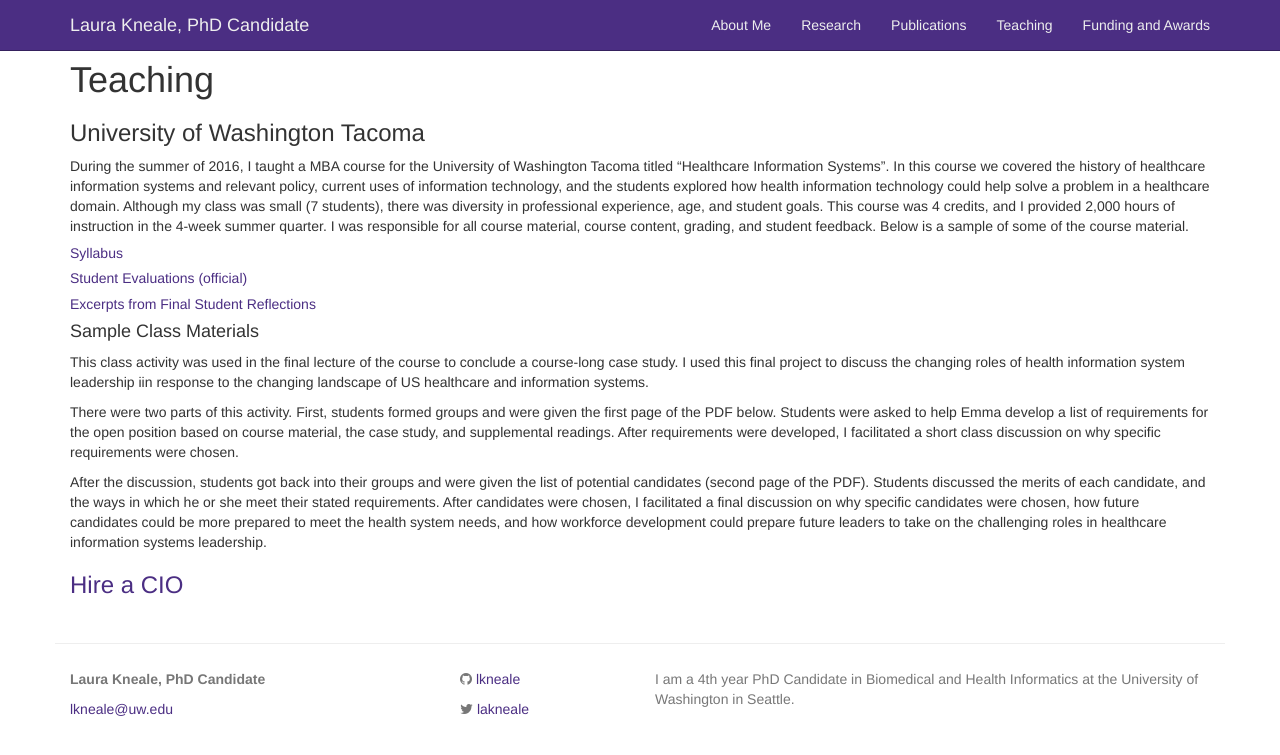
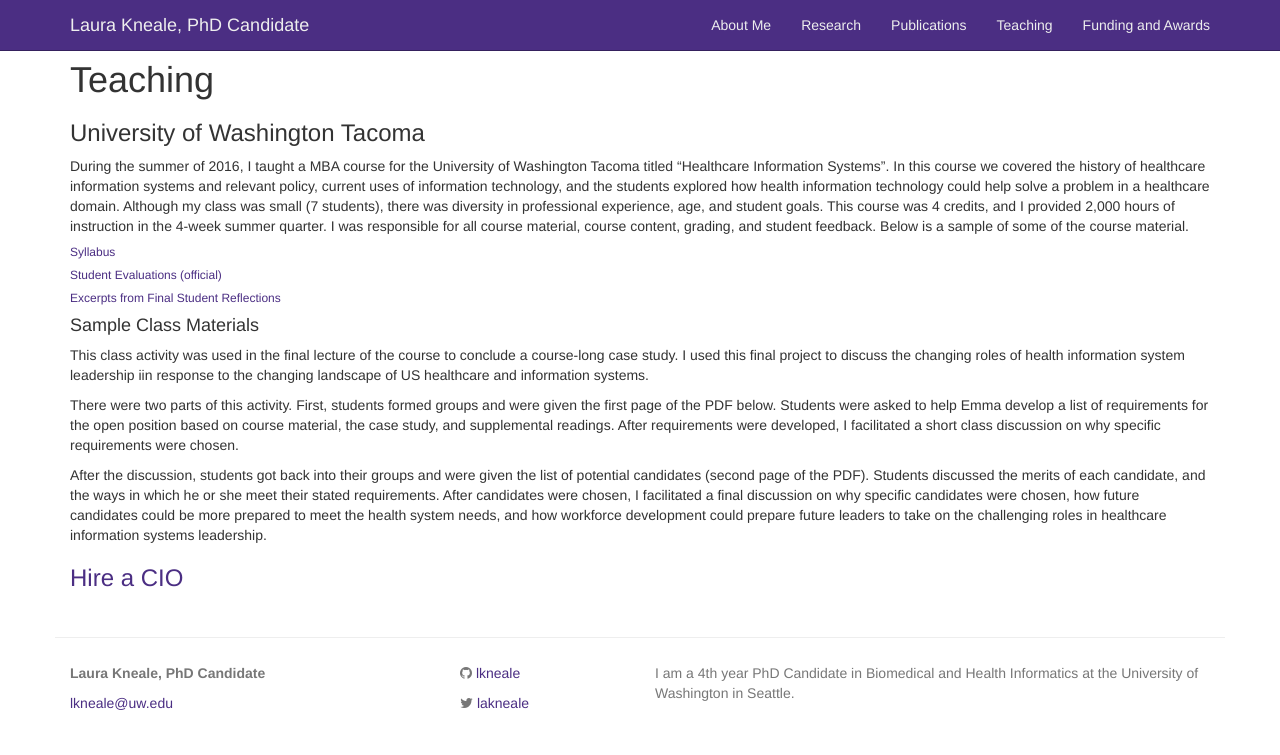
Before and after one commit to lkneale/lkneale.github.io, a Jekyll site: the page built from teaching.md, in a window 1280 px wide. Shown: the top 755 px of the page. Built offline with Jekyll 4.4.1, drawn with Linux system fonts in a browser that asks for light colours.

```diff
--- a/teaching.md
+++ b/teaching.md
@@ -6,11 +6,11 @@ permalink: /teaching/
 ### University of Washington Tacoma
 During the summer of 2016, I taught a MBA course for the University of Washington Tacoma titled "Healthcare Information Systems". In this course we covered the history of healthcare information systems and relevant policy, current uses of information technology, and the students explored how health information technology could help solve a problem in a healthcare domain. Although my class was small (7 students), there was diversity in professional experience, age, and student goals. This course was 4 credits, and I provided 2,000 hours of instruction in the 4-week summer quarter. I was responsible for all course material, course content, grading, and student feedback. Below is a sample of some of the course material.
 
-##### <a href="/images/Tacoma Syllabus.pdf" target="_blank">Syllabus
+###### <a href="/images/Tacoma Syllabus.pdf" target="_blank">Syllabus
 
-##### <a href="/images/Course Evaluation.pdf" target="_blank">Student Evaluations (official)
+###### <a href="/images/Course Evaluation.pdf" target="_blank">Student Evaluations (official)
 
-##### <a href="/images/class comments.pdf" target="_blank">Excerpts from Final Student Reflections
+###### <a href="/images/class comments.pdf" target="_blank">Excerpts from Final Student Reflections
 
 #### Sample Class Materials
 This class activity was used in the final lecture of the course to conclude a course-long case study. I used this final project to discuss the changing roles of health information system leadership iin response to the changing landscape of US healthcare and information systems.
```
